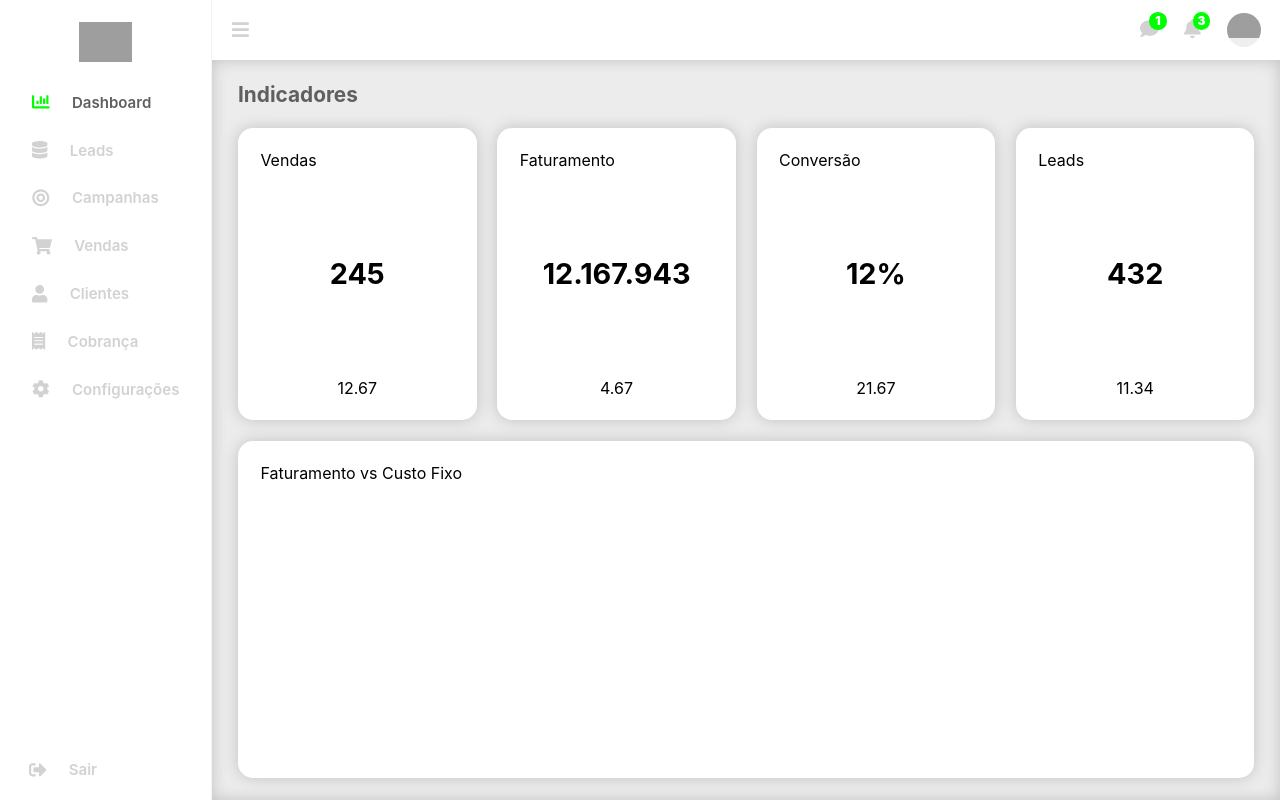
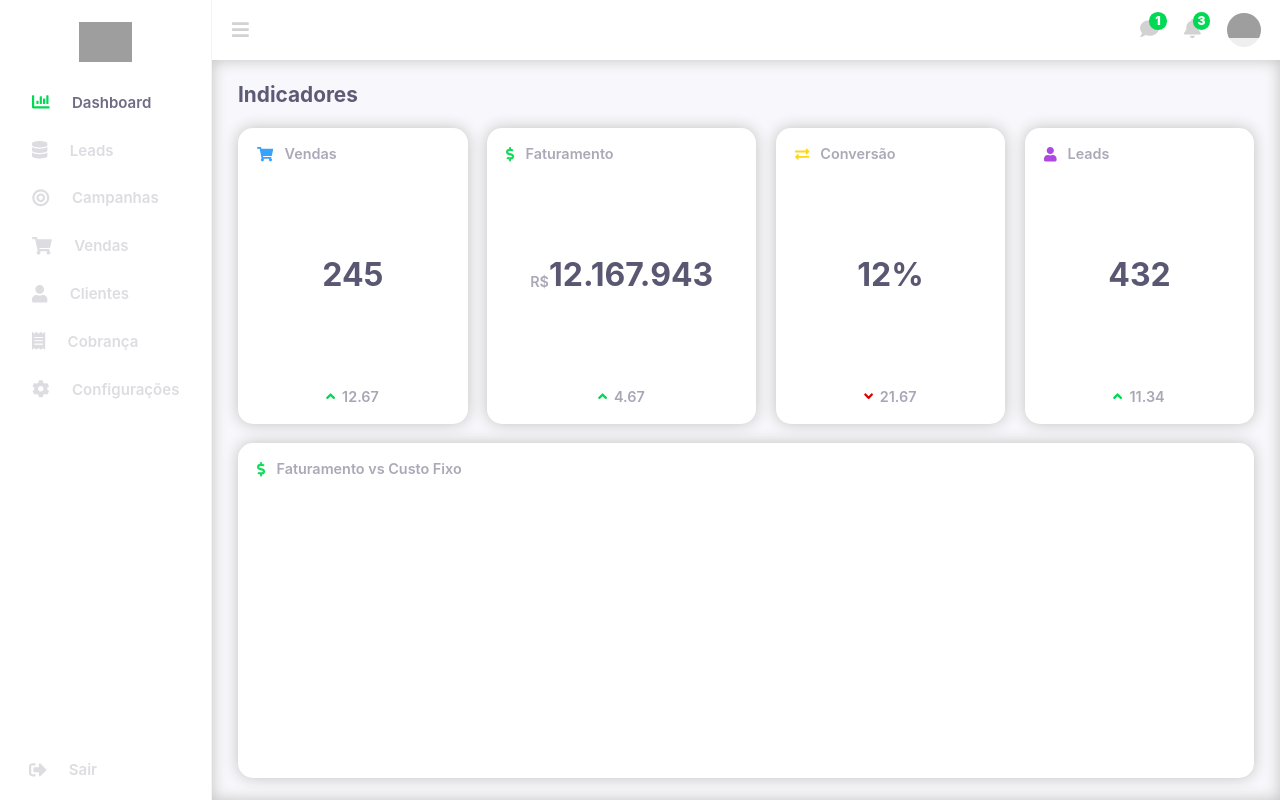
Before and after one commit to MuriloSilvani/paytient, a React (Create React App) app: page / in a window 1280 px wide. Built offline with nearby package versions, Linux system fonts and the light colour scheme; grey boxes are pictures that could not be loaded.

Commit message:
done cards

```diff
--- a/public/index.html
+++ b/public/index.html
@@ -10,34 +10,11 @@
       content="Web site created using create-react-app"
     />
     <link rel="apple-touch-icon" href="%PUBLIC_URL%/logo192.png" />
-    <!--
-      manifest.json provides metadata used when your web app is installed on a
-      user's mobile device or desktop. See https://developers.google.com/web/fundamentals/web-app-manifest/
-    -->
     <link rel="manifest" href="%PUBLIC_URL%/manifest.json" />
-    <!--
-      Notice the use of %PUBLIC_URL% in the tags above.
-      It will be replaced with the URL of the `public` folder during the build.
-      Only files inside the `public` folder can be referenced from the HTML.
-
-      Unlike "/favicon.ico" or "favicon.ico", "%PUBLIC_URL%/favicon.ico" will
-      work correctly both with client-side routing and a non-root public URL.
-      Learn how to configure a non-root public URL by running `npm run build`.
-    -->
-    <title>React App</title>
+    <title>Paytient</title>
   </head>
   <body>
     <noscript>You need to enable JavaScript to run this app.</noscript>
     <div id="root"></div>
-    <!--
-      This HTML file is a template.
-      If you open it directly in the browser, you will see an empty page.
-
-      You can add webfonts, meta tags, or analytics to this file.
-      The build step will place the bundled scripts into the <body> tag.
-
-      To begin the development, run `npm start` or `yarn start`.
-      To create a production bundle, use `npm run build` or `yarn build`.
-    -->
   </body>
 </html>
--- a/src/assets/style/commom.js
+++ b/src/assets/style/commom.js
@@ -6,23 +6,25 @@ const PageBox = styled.div`
   padding: 1.4rem 1.6rem;
   gap: 1.3rem;
   flex: 1;
+  overflow: auto;
 `
 
 const PageTitle = styled.span`
   font-size: 1.3rem;
   font-weight: 700;
-  color: #5f5f5f;
+  color: #5d5a75;
 `
 
 const Card = styled.div`
   display: flex;
   flex-direction: column;
   box-sizing: border-box;
-  padding: 1.4rem;
+  padding: 1.2rem 1.2rem;
   background: #fff;
   border-radius: 15px;
   flex: 1;
   box-shadow: 0 0 15px #c1c1c1;
+  gap: 1rem;
 `
 
 export {
--- a/src/components/Frame/style.js
+++ b/src/components/Frame/style.js
@@ -1,10 +1,11 @@
 import styled from 'styled-components'
 
 const FrameSwitch = styled.section`
-  background: #ececec;
+  background: #f8f7fb;
   display: flex;
   flex: 1;
   box-shadow: inset 0 0 15px #c1c1c1;
+  overflow: hidden;
 `
 
 export {
--- a/src/components/SideBar/menu.js
+++ b/src/components/SideBar/menu.js
@@ -17,7 +17,7 @@ const menu = [{
   title: 'Leads',
   icon: faDatabase
 }, {
-  to: '/Campaigns',
+  to: '/campaigns',
   title: 'Campanhas',
   icon: faBullseye
 }, {
--- a/src/components/SideBar/style.js
+++ b/src/components/SideBar/style.js
@@ -50,7 +50,7 @@ const Item = styled(NavLink)`
   cursor: pointer;
   border-radius: 8px;
   text-decoration: none;
-  color: #d2d2d2;
+  color: #dddce1;
   transition-duration: 0.3s;
   font-size: 0.94rem;
   font-weight: 600;
@@ -58,7 +58,7 @@ const Item = styled(NavLink)`
     opacity: 0.75;
   }
   &.is-active {
-    color: #5f5f5f;
+    color: #6e6b84;
   }
   padding: 0.5rem 1rem;
   &.hidden {
@@ -71,7 +71,7 @@ const Icon = styled(FontAwesomeIcon)`
   font-size: 1.1rem;
   transition-duration: 0.3s;
   text-align: center;
-  color: ${props => props.active === 'true' ? '#0f0' : '#d2d2d2'}
+  color: ${props => props.active === 'true' ? '#00d953' : '#dddce1'}
 `
 
 const ItemText = styled.div`
--- a/src/components/TopBar/style.js
+++ b/src/components/TopBar/style.js
@@ -28,7 +28,7 @@ const NotificationView = styled.div`
     position: absolute;
     bottom: 50%;
     left: 50%;
-    background: #0f0;
+    background: #00d953;
     border-radius: 50%;
     font-size: 0.75rem;
     line-height: 0.75rem;
--- a/src/pages/Dashboard/index.js
+++ b/src/pages/Dashboard/index.js
@@ -5,12 +5,22 @@ import {
 } from '../../assets/style/commom'
 
 import {
+  faShoppingCart,
+  faDollarSign,
+  faExchangeAlt,
+  faUser,
+  faAngleRight
+} from '@fortawesome/free-solid-svg-icons'
+
+import {
   ChartGrid,
   TitleView,
   TitleIcon,
   TitleText,
   DataView,
+  TextPrefix,
   TextValue,
+  DiffIcon,
   TextDiff
 } from './style'
 
@@ -27,23 +37,35 @@ const Dashboard = () => {
             [{
               title: 'Vendas',
               value: '245',
-              diff: 12.67
+              diff: 12.67,
+              icon: faShoppingCart,
+              iconcolor: '#38a3ff'
             }, {
               title: 'Faturamento',
+              prefix: 'R$',
               value: '12.167.943',
-              diff: 4.67
+              diff: 4.67,
+              icon: faDollarSign,
+              iconcolor: '#15db5b'
             }, {
               title: 'Conversão',
               value: '12%',
-              diff: 21.67
+              diff: -21.67,
+              icon: faExchangeAlt,
+              iconcolor: '#fed716'
             }, {
               title: 'Leads',
               value: '432',
-              diff: 11.34
+              diff: 11.34,
+              icon: faUser,
+              iconcolor: '#ae47e3'
             }].map(card => (
               <Card>
                 <TitleView>
-                  <TitleIcon />
+                  <TitleIcon
+                    color={card.iconcolor}
+                    icon={card.icon}
+                  />
                   <TitleText>
                     {card.title}
                   </TitleText>
@@ -51,11 +73,20 @@ const Dashboard = () => {
 
                 <DataView>
                   <TextValue>
+                    {card?.prefix && (
+                      <TextPrefix>
+                        {card.prefix}
+                      </TextPrefix>
+                    )}
                     {card.value}
                   </TextValue>
 
                   <TextDiff>
-                    {card.diff}
+                    <DiffIcon
+                      icon={faAngleRight}
+                      positive={card.diff >= 0}
+                    ></DiffIcon>
+                    {card.diff < 0 ? card.diff * -1 : card.diff}
                   </TextDiff>
                 </DataView>
               </Card>
@@ -65,7 +96,10 @@ const Dashboard = () => {
 
         <Card>
           <TitleView>
-            <TitleIcon />
+            <TitleIcon
+              color={'#15db5b'}
+              icon={faDollarSign}
+            />
             <TitleText>
               Faturamento vs Custo Fixo
             </TitleText>
--- a/src/pages/Dashboard/style.js
+++ b/src/pages/Dashboard/style.js
@@ -3,21 +3,27 @@ import { FontAwesomeIcon } from '@fortawesome/react-fontawesome'
 
 const ChartGrid = styled.div`
   display: flex;
-  gap: 1.3rem;
+  gap: 1.2rem;
   flex-direction: ${props => props.column ? 'column' : 'row'};
   flex: 1;
+  flex-wrap: wrap;
 `
 
 const TitleView = styled.div`
   display: flex;
-  align-itens: center;
+  gap: 0.7rem;
 `
 
 const TitleIcon = styled(FontAwesomeIcon)`
+  font-size: 0.9rem;
+  color: ${props => props.color}
 `
 
 const TitleText = styled.span`
-
+  font-size: 0.9rem;
+  line-height: 0.9rem;
+  font-weight: 600;
+  color: #aba9b8;
 `
 
 const DataView = styled.div`
@@ -25,6 +31,15 @@ const DataView = styled.div`
   height: 100%;
   display: flex;
   flex-direction: column;
+  gap: 1rem;
+  padding: 0 1.5rem;
+`
+
+const TextPrefix = styled.span`
+  font-size: 0.9rem;
+  font-weight: 600;
+  color: #aba9b8;
+  margin-top: 0.9rem;
 `
 
 const TextValue = styled.div`
@@ -32,14 +47,25 @@ const TextValue = styled.div`
   display: flex;
   align-items: center;
   justify-content: center;
-  font-size: 1.8rem;
+  font-size: 2rem;
   font-weight: 700;
+  color: #5a5773;
+`
+
+const DiffIcon = styled(FontAwesomeIcon)`
+  color: red;
+  transform: rotate(${props => props.positive ? -90 : 90}deg);
+  color: #${props => props.positive ? '00d953' : 'd90000'};
 `
 
 const TextDiff = styled.div`
   display: flex;
+  gap: 0.5rem;
   align-items: center;
   justify-content: center;
+  font-size: 0.9rem;
+  font-weight: 600;
+  color: #a8a7b6;
 `
 
 export {
@@ -48,6 +74,8 @@ export {
   TitleIcon,
   TitleText,
   DataView,
+  TextPrefix,
   TextValue,
+  DiffIcon,
   TextDiff
 }
```
